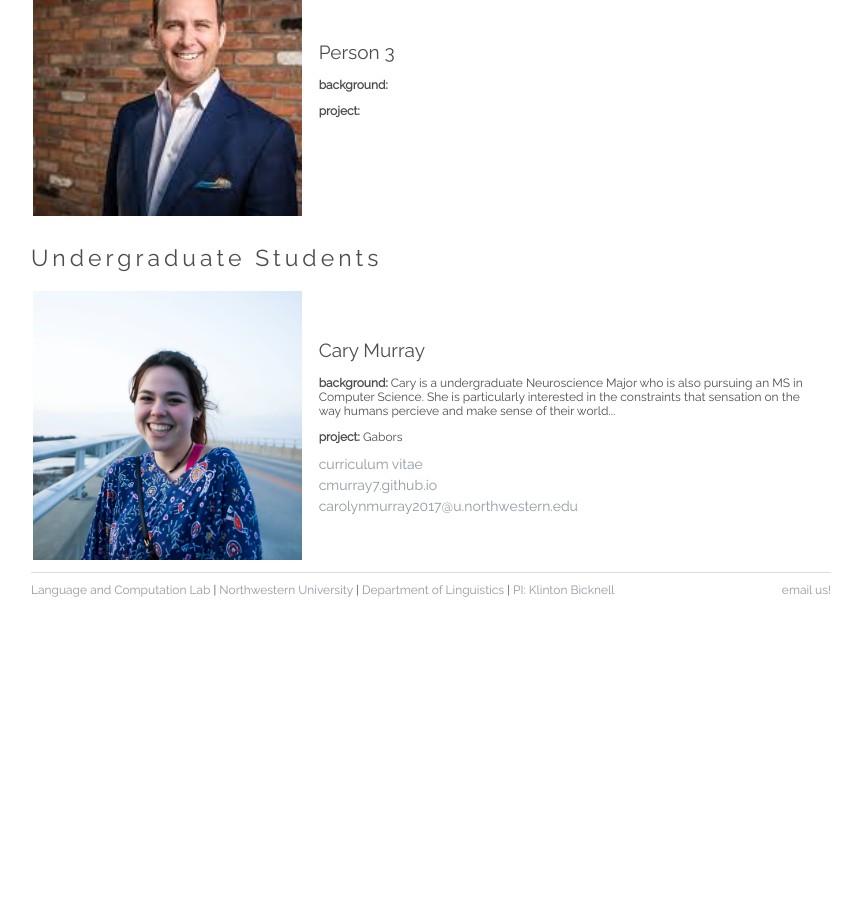
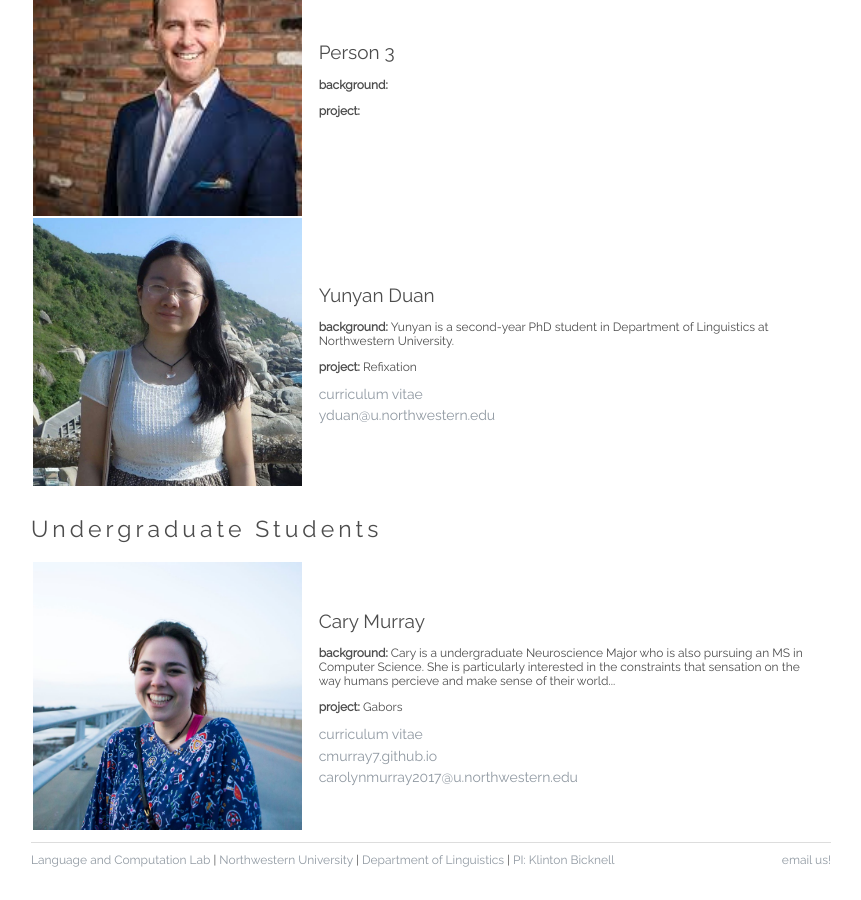
Before and after one commit to langcomp/langcomp.github.io, a Jekyll site: the page built from people.html, in a window 1280 px wide and 900 px high, scrolled down 917 px. Shown: the whole window, without its empty margins (209-1070 px from the left). Built offline with Jekyll 4.4.1, drawn with Linux system fonts in a browser that asks for light colours; before the commit the page ends 1547 px from its top, so only the background shows below that.

Commit message:
Update grads.yaml

```diff
--- a/_data/people/grads.yaml
+++ b/_data/people/grads.yaml
@@ -25,3 +25,14 @@
 - name: Person 3
   position: Graduate Student
   picture: 'guy.jpeg'
+
+- name: Yunyan Duan
+  position: Graduate student
+  picture: 'yunyan.jpg'
+  background: >
+    Yunyan is a second-year PhD student in Department of Linguistics at Northwestern University.
+  projects:  Refixation
+  cv: ""   #if you do have any of the following, leave as ""
+  links: ""
+  contact:
+    email: yduan@u.northwestern.edu
```
